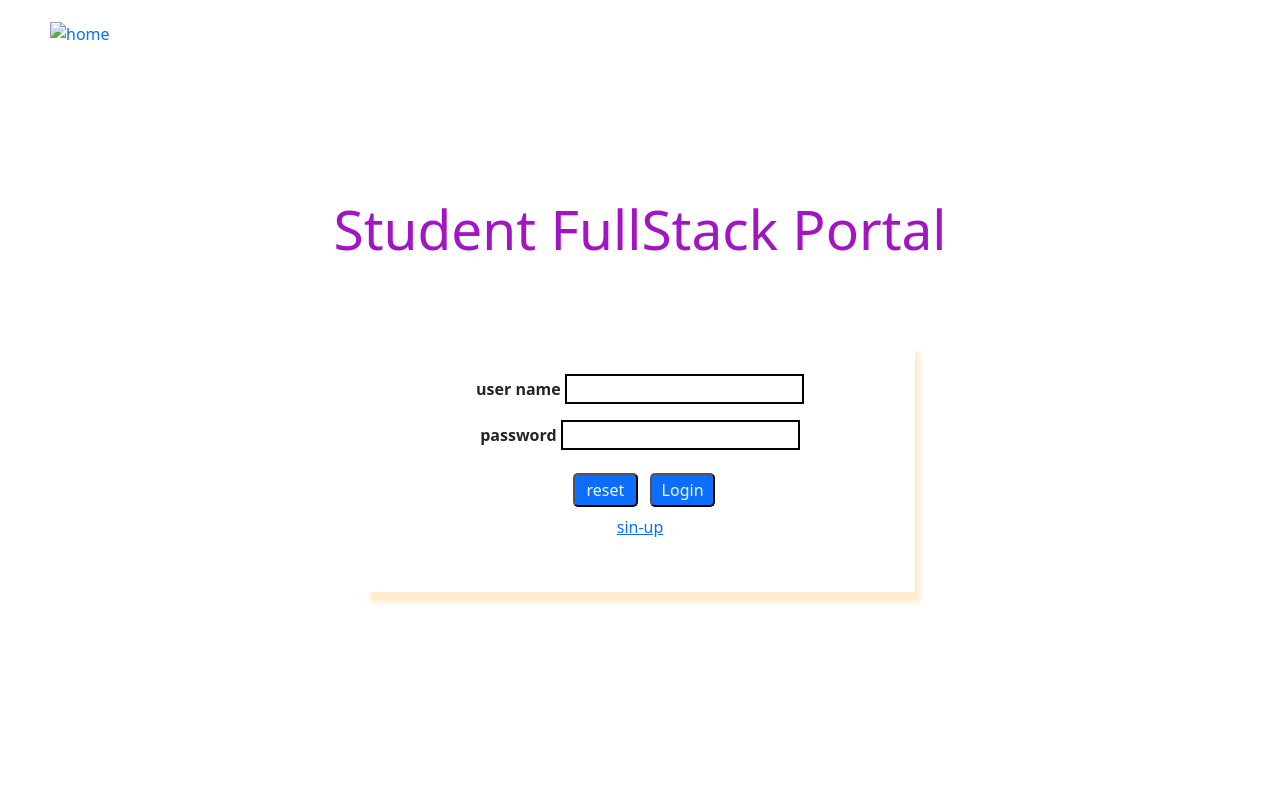
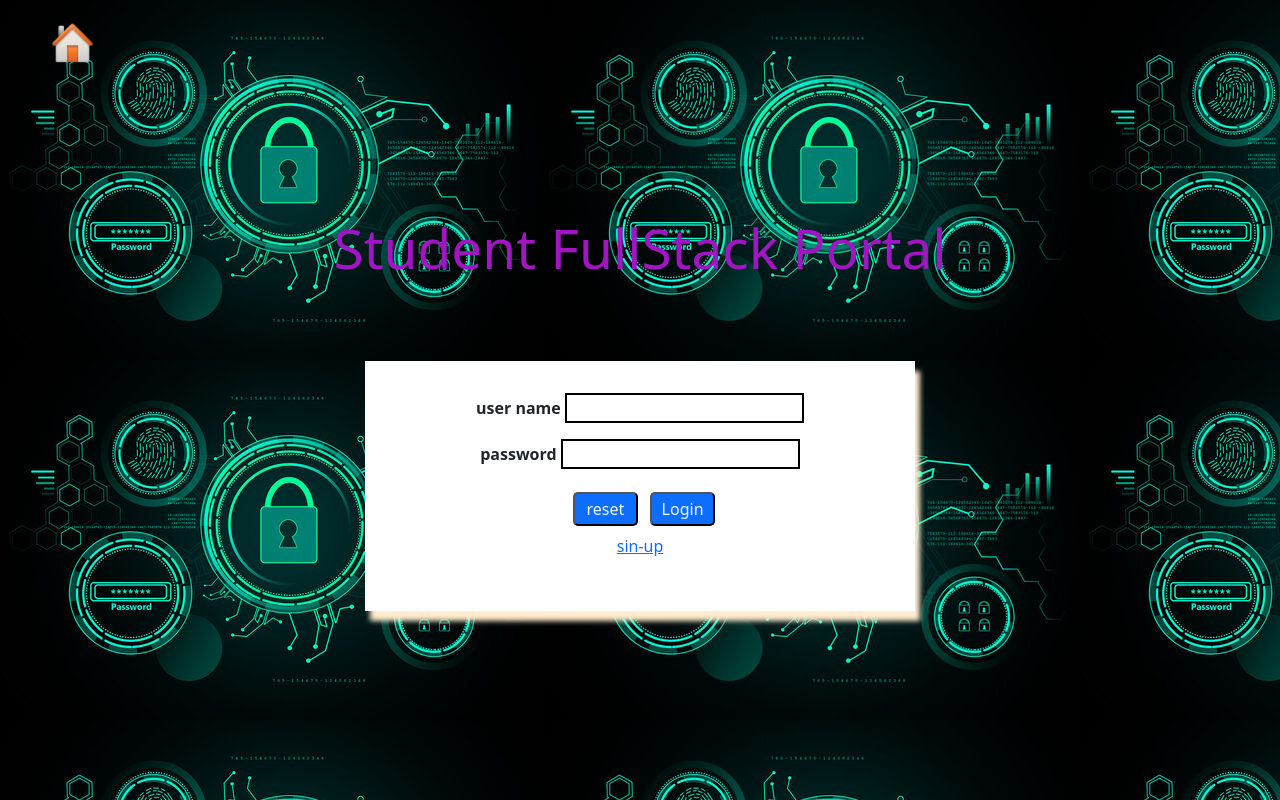
Before and after one commit to nsiva7387/studentfullstackportal, a plain HTML site: page login.html in a window 1280 px wide. Drawn offline with nearby package versions, Linux system fonts and the light colour scheme; a web font is replaced by a local one.

```diff
--- a/login.html
+++ b/login.html
@@ -32,7 +32,7 @@
                 transform:2s;
             }
             body{
-                background-image: url("images/login.jpg");
+                background-image: url("login.jpg");
             }
             input{
                 border: 2px black solid;
@@ -85,7 +85,7 @@
 
     <body>
         <div id="h">
-      <a href="index.html" color:white; id="home"><img src="images/homeicon.png" alt="home" height="45px"></a>
+      <a href="index.html" color:white; id="home"><img src="homeicon.png" alt="home" height="45px"></a>
       </div>
         <h1>
             Student FullStack Portal
@@ -116,4 +116,5 @@
         </div>
 
     </body>
+
 </html>
```
